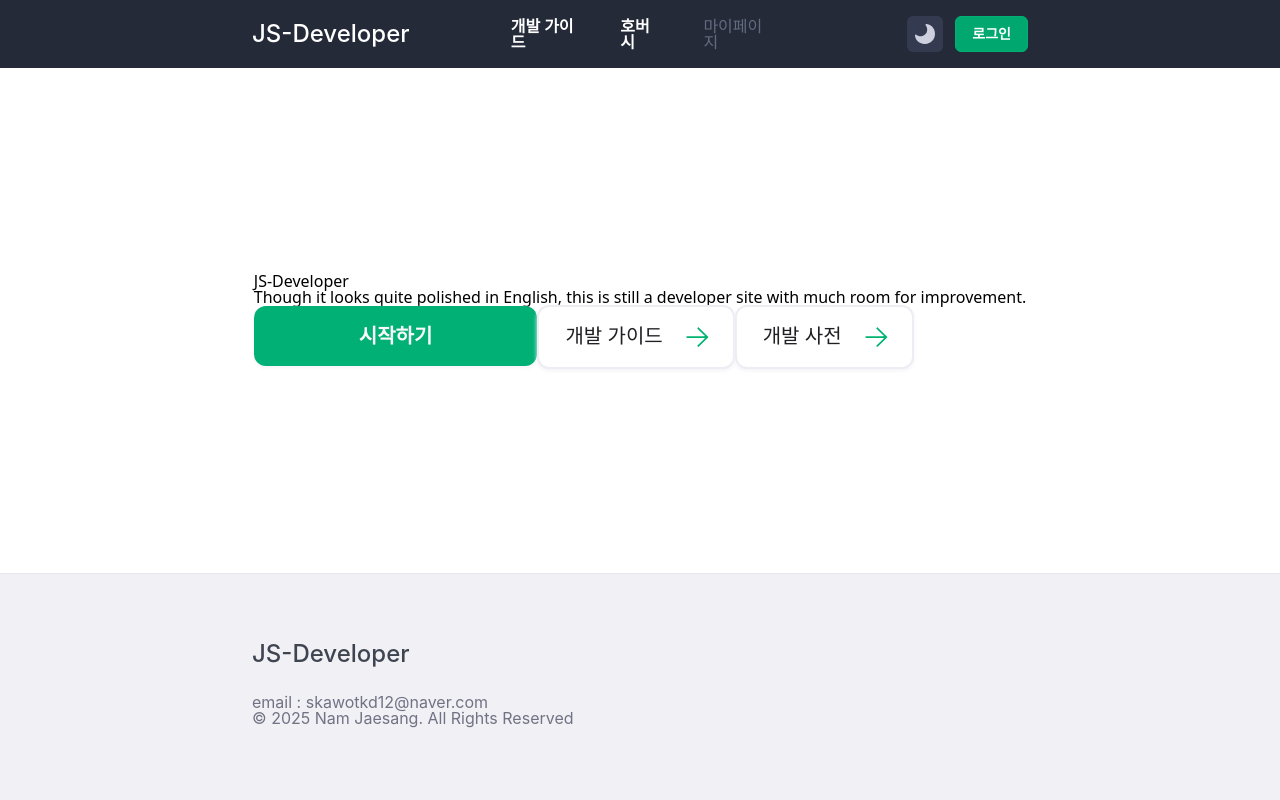
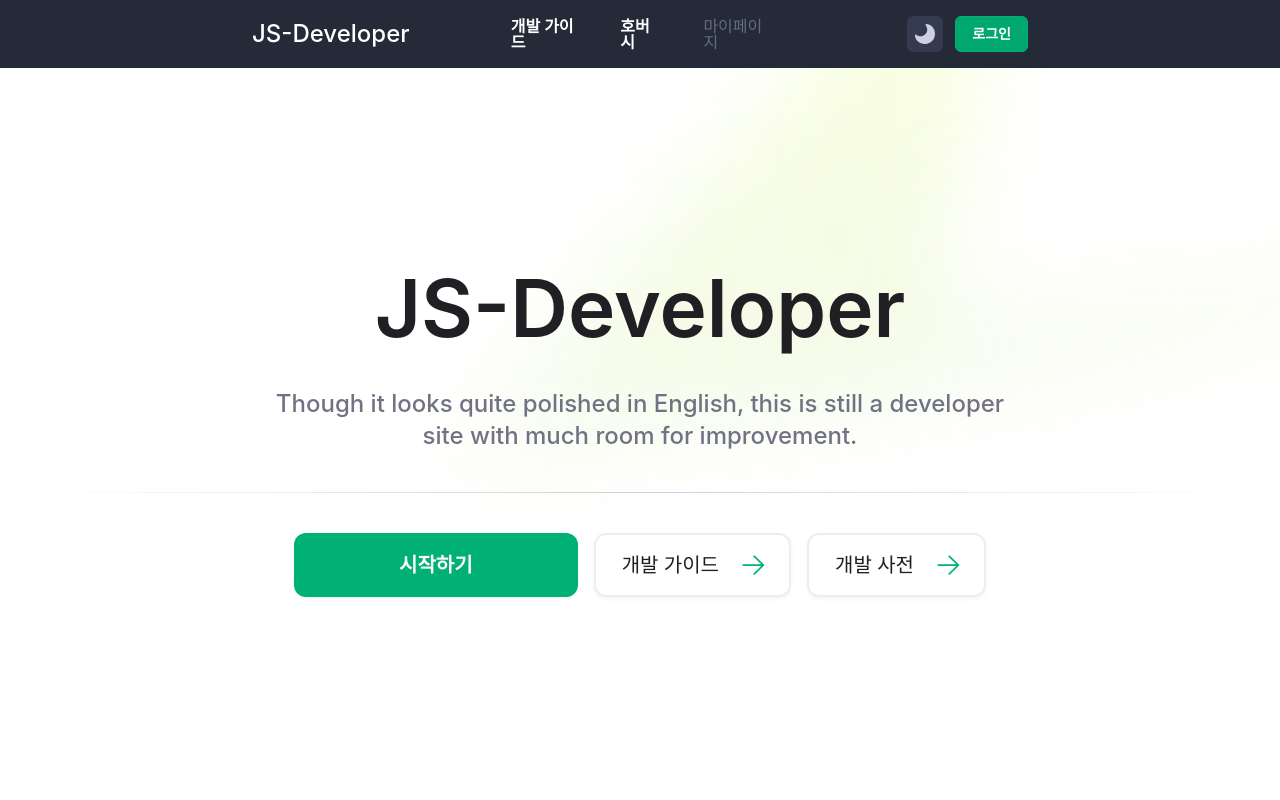
Before and after one commit to Jaesang98/JS-Developer, a React (Vite) app: page /Home in a window 1280 px wide. Shown: the top 800 px of the page. Built offline with nearby package versions, Linux system fonts and the light colour scheme; a web font is replaced by a local one.

Commit message:
chore(jsnam) : 모듈화 및 다크모드 수정

```diff
--- a/src/assets/styles/main.scss
+++ b/src/assets/styles/main.scss
@@ -17,9 +17,15 @@
     background-color: color(light, 600);
     border: 1px solid color(light, btn);
 
-    //다크모드
+    //다크모드 - 일반 scss
     @at-root .dark-theme & {
         background-color: color(dark, header-bg);
         color: color(dark, header-text);
     }
+
+    //다크모드 - module.scss
+    :global(.dark-theme) & {
+        background-color: color(dark, header-bg);
+        color: color(dark, header-text);
+    }
 }
--- a/src/assets/styles/pages/home.module.scss
+++ b/src/assets/styles/pages/home.module.scss
@@ -12,7 +12,7 @@
     background-image: url('../../img/lightbg.png');
     background-position: top 0px right 0px;
 
-    @at-root .dark-theme & {
+    :global(.dark-theme) & {
         background-image: url('../../img/darkbg.png');
     }
 }
@@ -31,7 +31,7 @@
     @include font-style(Main-title);
     color: color(light, black);
 
-    @at-root .dark-theme & {
+    :global(.dark-theme) & {
         color: color(dark, 100);
     }
 }
@@ -42,7 +42,7 @@
     max-width: 750px;
     text-align: center;
 
-    @at-root .dark-theme & {
+    :global(.dark-theme) & {
         color: color(dark, 400);
     }
 }
@@ -54,7 +54,7 @@
     border-image-source: linear-gradient(90deg, rgba(206, 207, 223, 0) 0%, #cecfdf 50%, rgba(206, 207, 223, 0) 100%);
     border-image-slice: 1;
 
-    @at-root .dark-theme & {
+    :global(.dark-theme) & {
         border-image-source: linear-gradient(90deg, rgba(32, 34, 41, 0) 0%, #202229 50%, rgba(32, 34, 41, 0) 100%);
     }
 }
--- a/src/pages/home/index.tsx
+++ b/src/pages/home/index.tsx
@@ -1,17 +1,17 @@
 import MainLayout from '@/components/MainLayout';
-import '@/assets/styles/pages/home.module.scss';
+import styles from '@/assets/styles/pages/home.module.scss';
 
 function Home() {
     return (
         <MainLayout>
-            <div className="home-contentWrap">
-                <div className="home-content">
-                    <div className="home-title">JS-Developer</div>
-                    <div className="home-subtitle">
+            <div className={styles['home-contentWrap']}>
+                <div className={styles['home-content']}>
+                    <div className={styles['home-title']}>JS-Developer</div>
+                    <div className={styles['home-subtitle']}>
                         Though it looks quite polished in English, this is still a developer site with much room for improvement.
                     </div>
-                    <div className="home-hr"></div>
-                    <div className="home-btnWrap">
+                    <div className={styles['home-hr']}></div>
+                    <div className={styles['home-btnWrap']}>
                         <button className="btn2">시작하기</button>
                         <button className="btn3">개발 가이드</button>
                         <button className="btn3">개발 사전</button>
```
